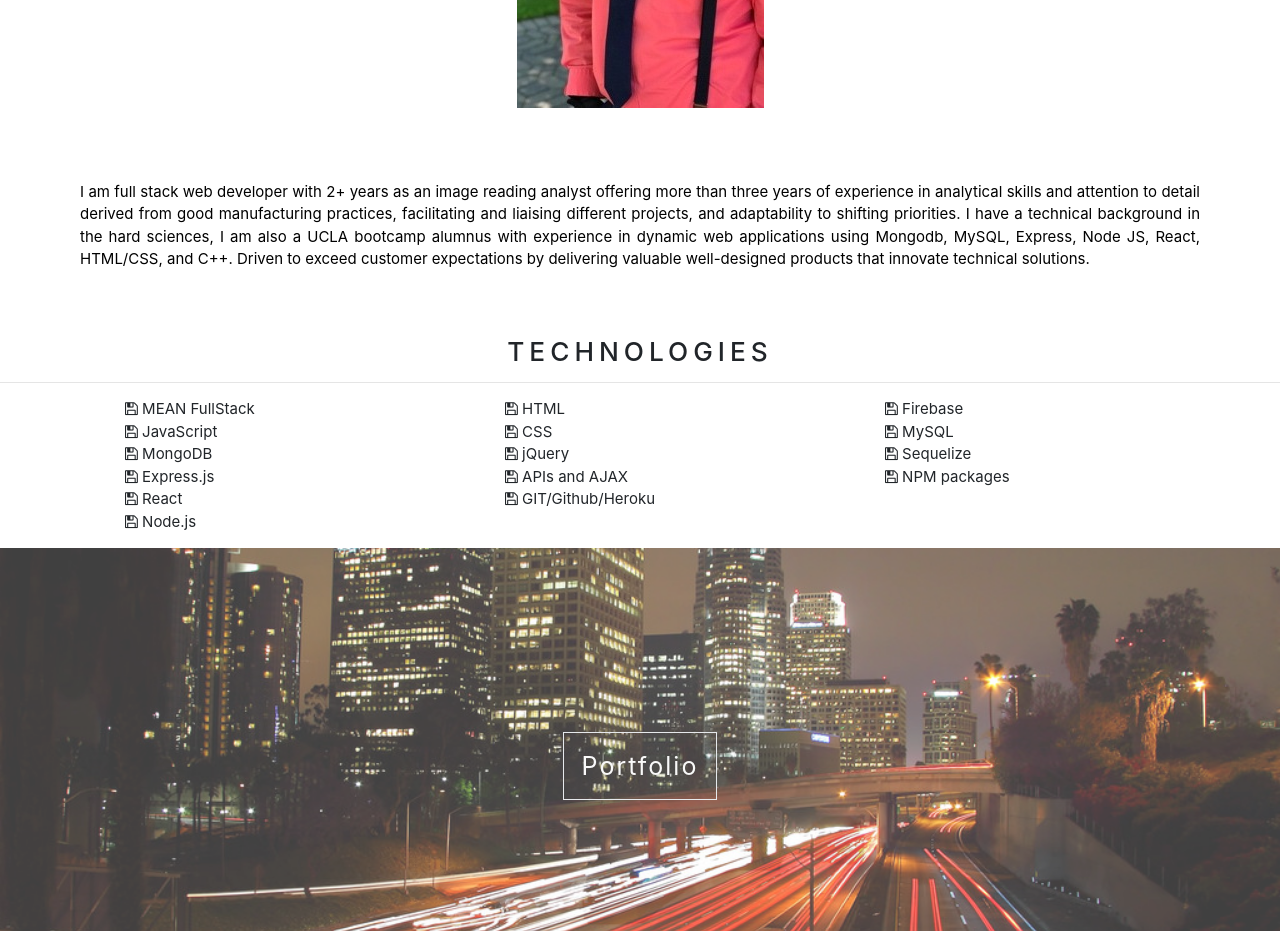
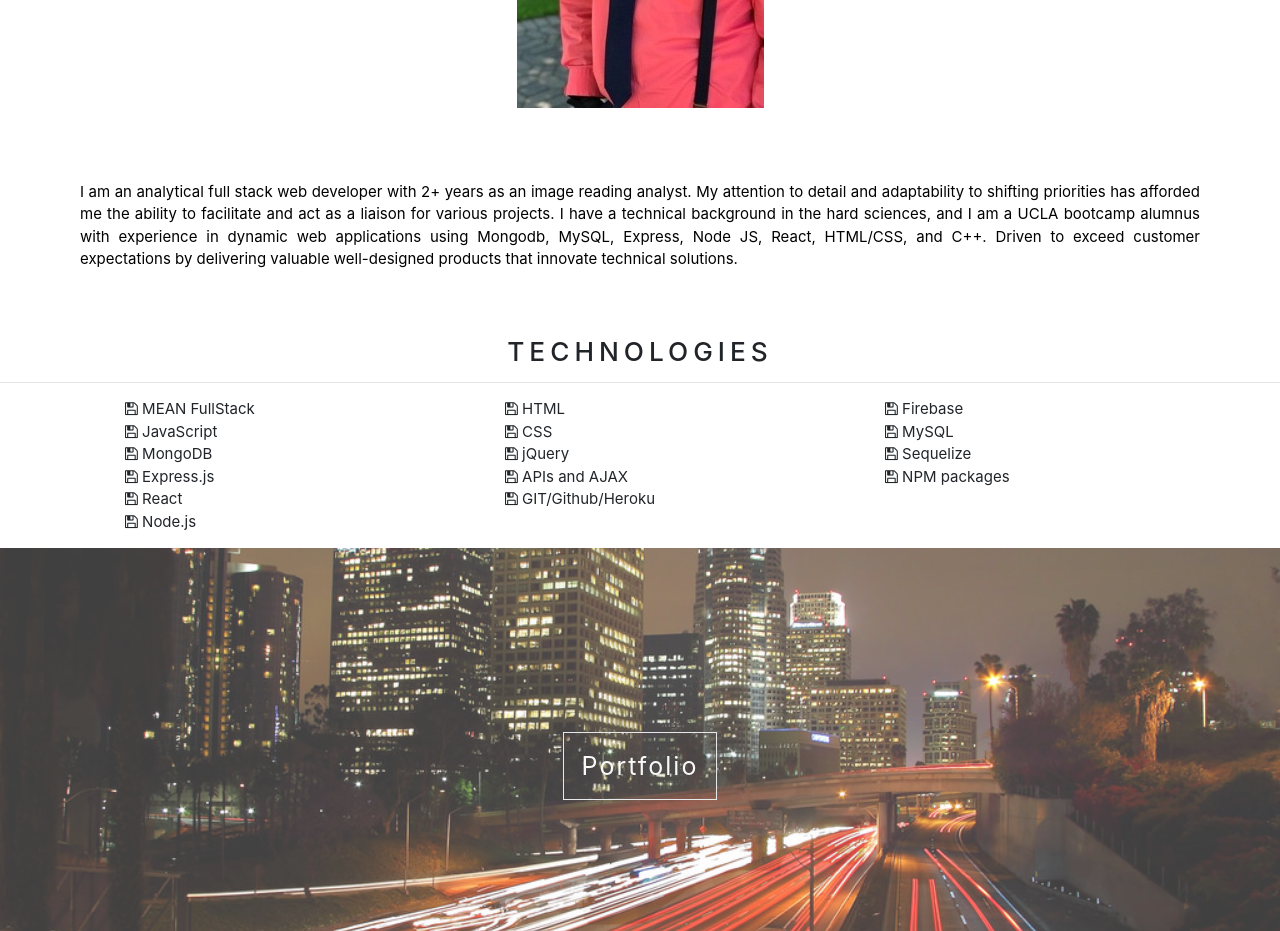
Before and after one commit to jhanisusM/jhanisusM, a plain HTML site: page index.html in a window 1280 px wide. Shown: the part 1180-2111 px from the top of the page. Drawn offline with nearby package versions, Linux system fonts and the light colour scheme; some packages are replaced by stand-ins of ours.

Commit message:
Updated About me

```diff
--- a/index.html
+++ b/index.html
@@ -70,12 +70,11 @@
         </div>
         <br>
         <p class="about">
-            I am full stack web developer with 2+ years as an image reading analyst offering more than three years of experience in analytical
-            skills and attention to detail derived from good manufacturing practices, facilitating and liaising different
-            projects, and adaptability to shifting priorities. I have a technical background in the hard sciences, I am also
-            a UCLA bootcamp alumnus with experience in dynamic web applications using Mongodb, MySQL, Express, Node JS, React,
-            HTML/CSS, and C++. Driven to exceed customer expectations by delivering valuable well-designed products that
-            innovate technical solutions.
+            I am an analytical full stack web developer with 2+ years as an image reading analyst. My attention to detail and adaptability
+            to shifting priorities has afforded me the ability to facilitate and act as a liaison for various projects.
+            I have a technical background in the hard sciences, and I am a UCLA bootcamp alumnus with experience in dynamic
+            web applications using Mongodb, MySQL, Express, Node JS, React, HTML/CSS, and C++. Driven to exceed customer
+            expectations by delivering valuable well-designed products that innovate technical solutions.
         </p>
         <h3 style="text-align:center;">Technologies</h3>
         <hr>
```
